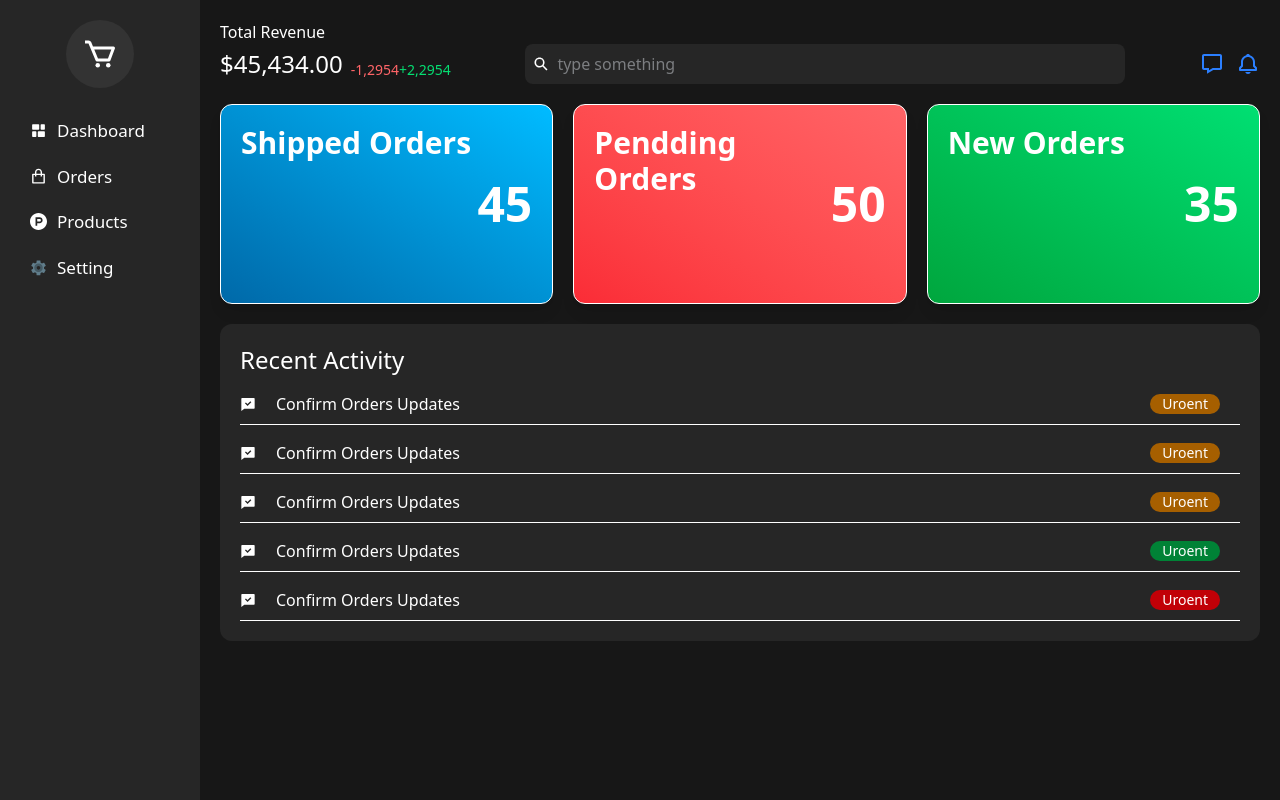
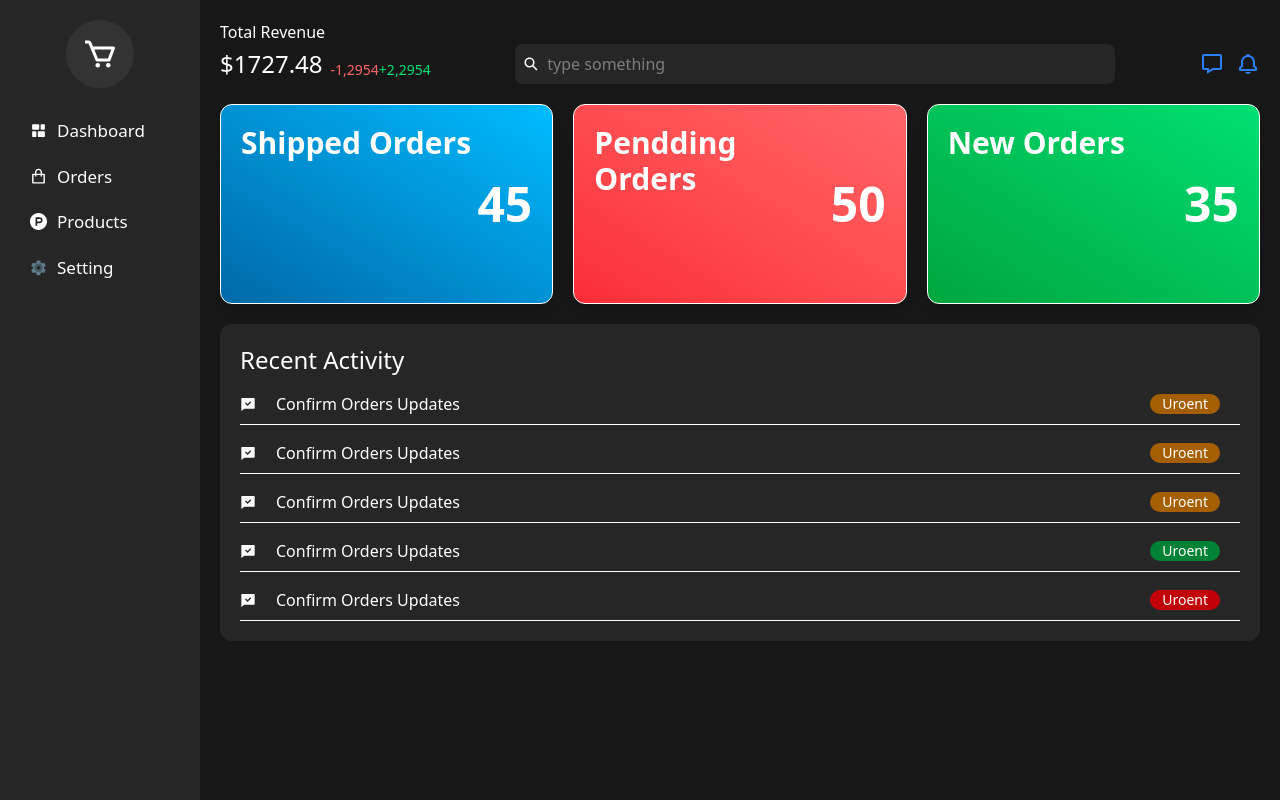
Before and after one commit to abniyou-dev/dashboard-app, a React (Vite) app: page / in a window 1280 px wide. Built offline with nearby package versions, Linux system fonts and the light colour scheme.

Commit message:
add the dynamic calculator for order and total rebenu

```diff
--- a/src/components/DashboardHeader.jsx
+++ b/src/components/DashboardHeader.jsx
@@ -1,15 +1,19 @@
 import React from "react";
 import { IoSearchSharp } from "react-icons/io5";
 import { BiBell, BiMessage } from "react-icons/bi";
+import { DashNumbers } from "../data/DashData";
 
 function DashboardHeader() {
+
+    const DashData = DashNumbers();
+
   return (
     <div className="w-full">
       <span>Total Revenue</span>
       <div className="flex items-center justify-between gap-5">
         <div
             className="flex flex-col md:flex-row md:items-end md:gap-2">
-          <span className="text-sm md:text-2xl">$45,434.00 </span>
+          <span className="text-sm md:text-2xl">${DashData.totalRevenu}</span>
           <span className="text-[11px] md:text-sm">
             <span className="text-red-400">-1,2954</span>
             <span className="text-green-400">+2,2954</span>
--- /dev/null
+++ b/src/data/DashData.jsx
@@ -0,0 +1,10 @@
+import { ordersData } from "./OrdersData"
+
+
+export const DashNumbers = () => {
+    const orders = ordersData.length;
+    const totalRevenu = ordersData.reduce((acc, cur) => {
+        return acc + cur.total
+    }, 0)
+    return {orders, totalRevenu};
+};
--- a/src/pages/Home.jsx
+++ b/src/pages/Home.jsx
@@ -2,6 +2,7 @@ import React from "react";
 import SideBar from "../components/SideBar";
 import DashboardHeader from "../components/DashboardHeader";
 import { RiChatCheckFill } from "react-icons/ri";
+import { DashNumbers } from "../data/DashData";
 
 function Home() {
   // download the json-server package
@@ -9,6 +10,9 @@ function Home() {
 
   // run the json server
   // json-server --watch db.json --port 5000
+
+  const DashData = DashNumbers();
+
 
   return (
     <div className="w-full min-h-screen bg-neutral-900 text-white flex">
```
